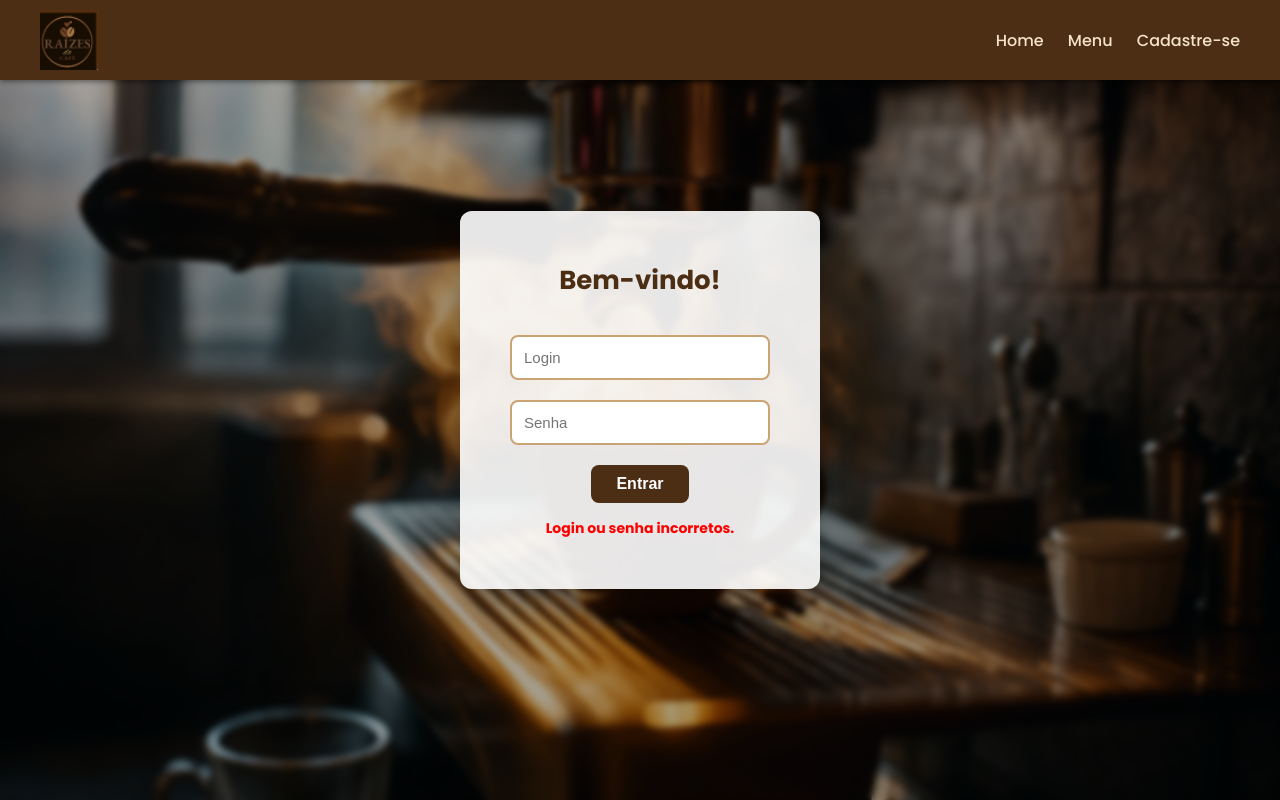
After one commit to Marcelle635/Projeto, a PHP site: page /pages/login.php?erro=1 in a window 1280 px wide. The commit adds this page. Run offline with PHP 8.4, Linux system fonts and the light colour scheme.

Commit message:
Agora vai dar certo

```diff
--- a/auth/valida_login.php
+++ b/auth/valida_login.php
@@ -44,7 +44,7 @@ if(!$login_ok){
     exit;
 }
 
-$_SESSION['user_temp'] = [
+$_SESSION['user'] = [
     'id' => $user['id'],
     'nome' => $user['nome'],
     'login' => $user['login'],
--- a/css/2fa.css
+++ b/css/2fa.css
@@ -15,7 +15,7 @@
 
 body {
   font-family: 'Poppins', sans-serif;
-  background: url('img/principal.png') no-repeat center center fixed;
+  background: url('../img/principal.png') no-repeat center center fixed;
   background-size: cover;
   background-attachment: fixed;
   color: var(--cor-texto);
--- /dev/null
+++ b/css/login.css
@@ -0,0 +1,141 @@
+@import url('https://fonts.googleapis.com/css2?family=Poppins:wght@300;500;700&display=swap');
+
+:root {
+  --marrom: #4b2e14;
+  --marrom-claro: #6b3e1e;
+  --dourado: #caa472;
+  --texto: #2c1b0d;
+}
+
+* {
+  margin: 0;
+  padding: 0;
+  box-sizing: border-box;
+}
+
+body {
+  font-family: 'Poppins', sans-serif;
+  background: url('../img/principal.png') no-repeat center center fixed;
+  background-size: cover;
+  background-attachment: fixed;
+  color: var(--texto);
+  height: 100vh;
+  display: flex;
+  flex-direction: column;
+  justify-content: center;
+  align-items: center;
+}
+
+body::before {
+  content: "";
+  position: fixed;
+  inset: 0;
+  background: rgba(0, 0, 0, 0.35);
+  backdrop-filter: blur(3px);
+  z-index: -1;
+}
+
+.header {
+  background: var(--marrom);
+  color: #fff;
+  display: flex;
+  justify-content: space-between;
+  align-items: center;
+  padding: 10px 40px;
+  width: 100%;
+  position: fixed;
+  top: 0;
+  left: 0;
+  box-shadow: 0 2px 5px rgba(0, 0, 0, 0.4);
+}
+
+.logo {
+  height: 60px;
+  display: flex;
+  align-items: center;
+}
+
+.logo img {
+  height: 100%;
+  width: auto;
+  object-fit: contain;
+}
+
+.navbar a {
+  color: #f7e4c8;
+  margin-left: 20px;
+  text-decoration: none;
+  font-weight: 500;
+  transition: 0.3s;
+}
+
+.navbar a:hover {
+  color: #fff;
+  text-decoration: underline;
+}
+
+.login-container {
+  flex: 1;
+  display: flex;
+  justify-content: center;
+  align-items: center;
+  width: 100%;
+}
+
+.login-form {
+  background: rgba(255, 255, 255, 0.9);
+  padding: 50px;
+  border-radius: 12px;
+  box-shadow: 0 4px 25px rgba(0, 0, 0, 0.25);
+  width: 360px;
+  text-align: center;
+}
+
+.login-form h1 {
+  margin-bottom: 25px;
+  color: var(--marrom);
+  font-weight: 700;
+  font-size: 26px;
+}
+
+.login-form input {
+  width: 100%;
+  padding: 12px;
+  margin: 10px 0;
+  border: 2px solid var(--dourado);
+  border-radius: 8px;
+  font-size: 15px;
+  outline: none;
+  transition: all 0.3s;
+}
+
+.login-form input:focus {
+  border-color: var(--marrom);
+  box-shadow: 0 0 5px var(--dourado);
+}
+
+.login-form button {
+  background-color: var(--marrom);
+  color: #fff;
+  border: none;
+  border-radius: 8px;
+  padding: 10px 25px;
+  cursor: pointer;
+  font-weight: 600;
+  font-size: 16px;
+  transition: all 0.3s;
+  margin-top: 10px;
+}
+
+.login-form button:hover {
+  background-color: var(--marrom-claro);
+  color: var(--dourado);
+  transform: translateY(-1px);
+}
+
+.erro {
+  color: red;
+  margin-top: 15px;
+  font-weight: bold;
+  font-size: 14px;
+}
--- a/pages/2fa.php
+++ b/pages/2fa.php
@@ -29,14 +29,14 @@ $t = $_SESSION['tentativas_2fa'] ?? 0;
   <title>Verificação 2FA - Raízes do Café</title>
 
 
-  <link rel="stylesheet" href="2fa.css">
+  <link rel="stylesheet" href="../css/2fa.css">
 </head>
 <body>
 
 
   <header class="header">
     <div class="logo">
-      <img src="img/logo.png" alt="Logo Raízes do Café">
+      <img src="../img/logo.png" alt="Logo Raízes do Café">
     </div>
 
     <nav class="navbar">
--- a/pages/consulta_usuarios.php
+++ b/pages/consulta_usuarios.php
@@ -21,13 +21,13 @@ $result = $stmt->get_result();
 <head>
   <meta charset="UTF-8">
   <title>Consulta de Usuários - Raízes do Café</title>
-  <link rel="stylesheet" href="consulta_usuarios.css">
+  <link rel="stylesheet" href="../css/consulta_usuarios.css">
 </head>
 <body>
 
 <header class="header">
   <div class="logo">
-    <img src="img/logo.png" alt="Logo Raízes do Café">
+    <img src="../img/logo.png" alt="Logo Raízes do Café">
   </div>
   <nav class="navbar">
     <a href="painel_master.php">Painel</a>
--- /dev/null
+++ b/pages/login.php
@@ -0,0 +1,49 @@
+<?php
+session_start();
+if(isset($_SESSION['user'])){
+  if($_SESSION['user']['perfil'] === 'master'){
+    header("Location: consulta_usuarios.php");
+  } else {
+    header("Location: menucomum.html");
+  }
+  exit;
+}
+
+$erro = $_GET['erro'] ?? '';
+?>
+<!DOCTYPE html>
+<html lang="pt-br">
+<head>
+  <meta charset="UTF-8">
+  <meta name="viewport" content="width=device-width, initial-scale=1.0">
+  <title>Login - Raízes do Café</title>
+  <link rel="stylesheet" href="../css/login.css">
+</head>
+<body>
+  <header class="header">
+    <div class="logo">
+      <img src="../img/logo.png" alt="Logo Raízes do Café">
+    </div>
+    <nav class="navbar">
+      <a href="inicio.html">Home</a>
+      <a href="menucomum.html">Menu</a>
+      <a href="cadastro.php">Cadastre-se</a>
+    </nav>
+  </header>
+
+  <main class="login-container">
+    <form class="login-form" method="POST" action="../auth/valida_login.php">
+      <h1>Bem-vindo!</h1>
+      <input type="text" name="login" placeholder="Login" required>
+      <input type="password" name="senha" placeholder="Senha" required>
+      <button type="submit">Entrar</button>
+
+      <?php if($erro === '1'): ?>
+        <p class="erro">Login ou senha incorretos.</p>
+      <?php elseif($erro === '3tentativas'): ?>
+        <p class="erro">Muitas tentativas. Tente novamente mais tarde.</p>
+      <?php endif; ?>
+    </form>
+  </main>
+</body>
+</html>
```
Also changed, not shown: auth/valida_2fa.php (+2 -5 lines).
